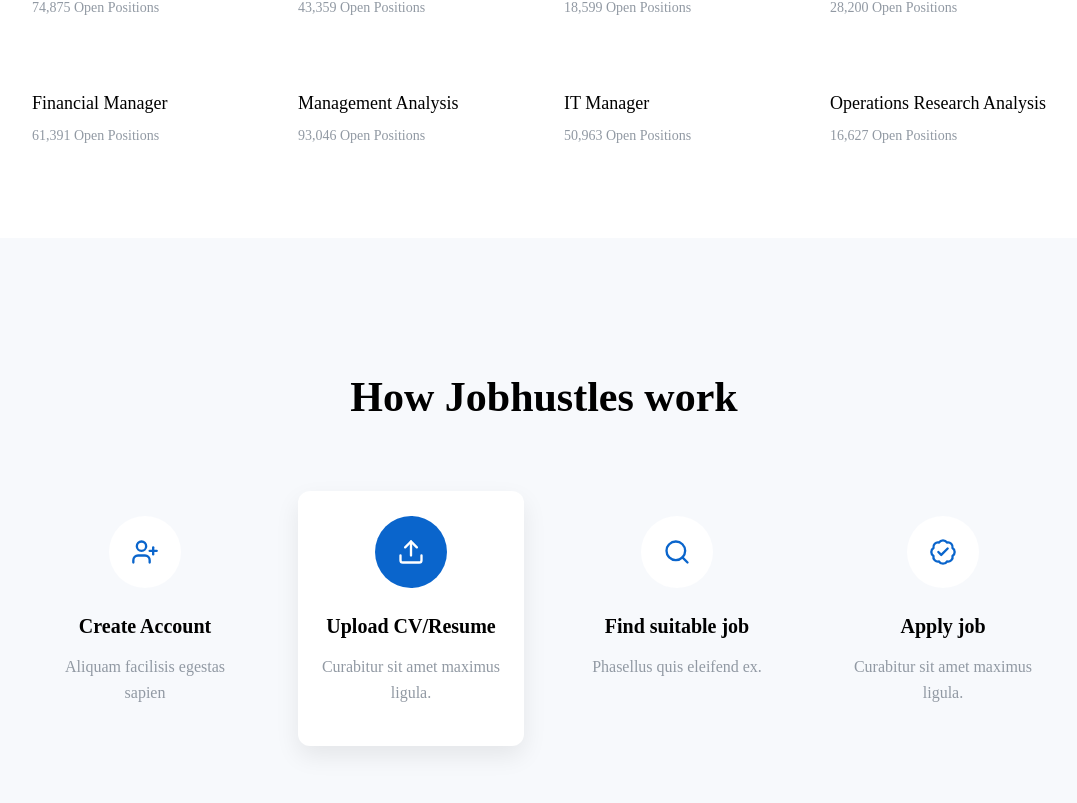
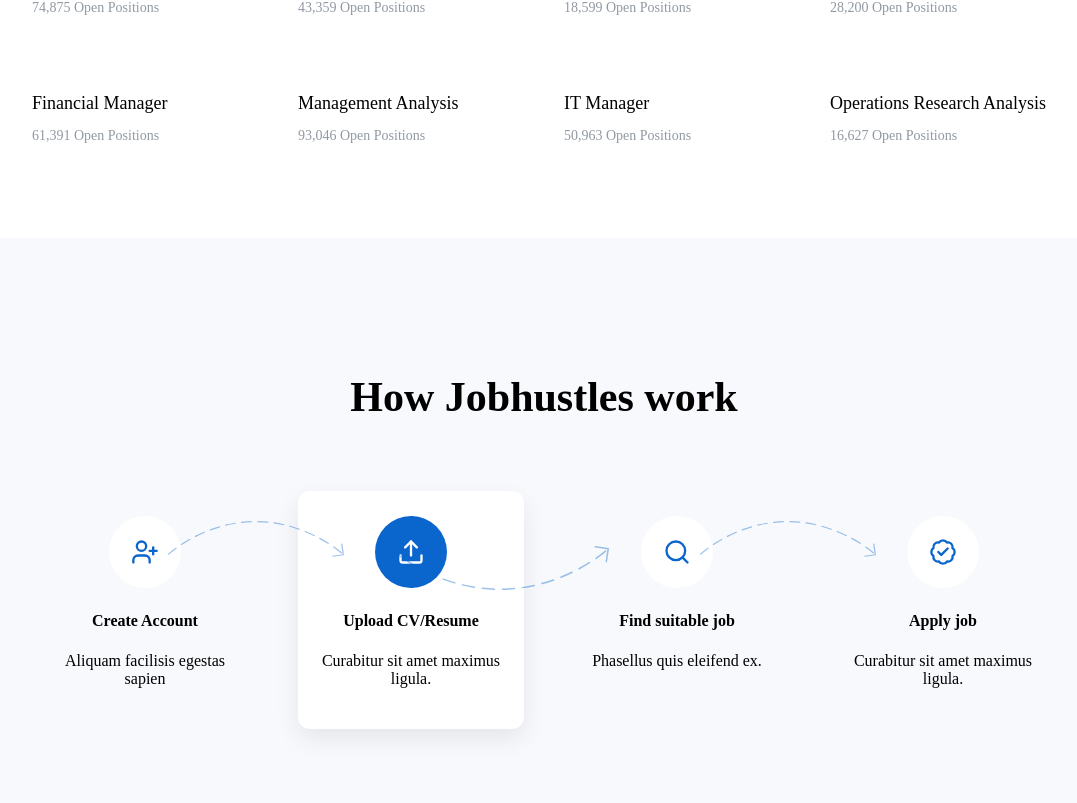
Before and after one commit to Bernerlee/Job-Hustle-Recruiting-Platform, a React (Vite) app: page / in a window 1280 px wide. Shown: the part 1345-2148 px from the top of the page, without its empty margins (96-1173 px from the left). Built offline with nearby package versions, Linux system fonts and the light colour scheme.

Commit message:
Add clsx dependency; implement StepCard component and integrate into HowItWorks; enhance MainNav with country selection; add Arrows.svg asset

```diff
--- a/package.json
+++ b/package.json
@@ -10,6 +10,7 @@
     "preview": "vite preview"
   },
   "dependencies": {
+    "clsx": "^2.1.1",
     "lucide-react": "^1.17.0",
     "react": "^19.2.6",
     "react-country-flag": "^3.1.0",
--- a/src/components/HowItWorks.jsx
+++ b/src/components/HowItWorks.jsx
@@ -1,5 +1,6 @@
 import { BadgeCheck, Search, Upload, UserPlus } from "lucide-react";
 import styles from "./HowItWorks.module.css";
+import StepCard from "./StepCard";
 
 function HowItWorks() {
   const steps = [
@@ -31,26 +32,28 @@ function HowItWorks() {
       <h2>How Jobhustles work</h2>
 
       <div className={styles.steps}>
-        {steps.map((step) => {
-          const Icon = step.icon;
+        <div className={styles.stepWrapper}>
+          <StepCard {...steps[0]} />
+          <img src="src\assets\Arrows.svg" alt="" className={styles.arrow} />
+        </div>
 
-          return (
-            <div
-              className={`${styles.card} ${step.active ? styles.activeCard : ""}`}
-              key={step.title}
-            >
-              <div
-                className={`${styles.icon} ${step.active ? styles.activeIcon : ""}`}
-              >
-                <Icon size={28} />
-              </div>
+        <div className={styles.stepWrapper}>
+          <StepCard {...steps[1]} />
+          <img
+            src="src\assets\Arrows.svg"
+            alt=""
+            className={styles.arrowReverse}
+          />
+        </div>
 
-              <h4>{step.title}</h4>
+        <div className={styles.stepWrapper}>
+          <StepCard {...steps[2]} />
+          <img src="src\assets\Arrows.svg" alt="" className={styles.arrow} />
+        </div>
 
-              <p>{step.description}</p>
-            </div>
-          );
-        })}
+        <div className={styles.stepWrapper}>
+          <StepCard {...steps[3]} />
+        </div>
       </div>
     </section>
   );
--- a/src/components/HowItWorks.module.css
+++ b/src/components/HowItWorks.module.css
@@ -53,3 +53,24 @@
   background: #0a65cc;
   color: white;
 }
+
+.stepWrapper {
+  position: relative;
+  /* border: 2px solid black; */
+}
+
+.arrow {
+  position: absolute;
+  top: 30px;
+  right: -90px;
+  width: 180px;
+  z-index: 1;
+}
+
+.arrowReverse {
+  position: absolute;
+  top: 50px;
+  right: -90px;
+  transform: scaleY(-1);
+  z-index: 1;
+}
--- a/src/components/MainNav.jsx
+++ b/src/components/MainNav.jsx
@@ -1,8 +1,30 @@
 import ReactCountryFlag from "react-country-flag";
 import styles from "./MainNav.module.css";
 import { BriefcaseBusiness, Search } from "lucide-react";
+import { useState } from "react";
 
 function MainNav() {
+  const countries = [
+    {
+      code: "IN",
+      flag: "IN",
+      name: "India",
+    },
+    {
+      code: "US",
+      flag: "US",
+      name: "USA",
+    },
+    {
+      code: "NG",
+      flag: "NG",
+      name: "Nigeria",
+    },
+  ];
+
+  const [selectedCountry, setSelectedCountry] = useState(countries[0]);
+  const [open, setOpen] = useState(false);
+
   return (
     <div className={styles.mainNav}>
       {/* Logo */}
@@ -13,10 +35,12 @@ function MainNav() {
 
       {/* Search Area */}
       <div className={styles.searchWrapper}>
+        <div>
+          {/* Selected Country */}
           <div className={styles.countrySelect}>
             <span className={styles.flag}>
               <ReactCountryFlag
-              countryCode="IN"
+                countryCode={selectedCountry.code}
                 svg
                 style={{
                   width: "20px",
@@ -25,10 +49,38 @@ function MainNav() {
               />
             </span>
 
-          <span className={styles.countryName}>India</span>
+            <span className={styles.countryName}>{selectedCountry.name}</span>
 
             <span className={styles.arrow}>&#9661;</span>
           </div>
+        </div>
+
+        {/* Dropdown */}
+        {open && (
+          <div>
+            {countries.map((country) => (
+              <div
+                key={country.code}
+                onClick={() => {
+                  setSelectedCountry(country);
+                  setOpen(false);
+                }}
+              >
+                <span>
+                  <ReactCountryFlag
+                    countryCode={country.code}
+                    svg
+                    style={{
+                      width: "20px",
+                      height: "20px",
+                    }}
+                  />
+                </span>
+                <span>{country.name}</span>
+              </div>
+            ))}
+          </div>
+        )}
 
         <Search
           style={{ marginLeft: "20px" }}
--- a/src/components/StepCard.jsx
+++ b/src/components/StepCard.jsx
@@ -1,6 +1,15 @@
+import clsx from "clsx";
 import styles from "./StepCard.module.css";
 function StepCard({ icon: Icon, title, description, active }) {
-  return <div></div>;
+  return (
+    <div className={`${styles.card} ${active ? styles.activeCard : ""}`}>
+      <div className={clsx(styles.icon, active && styles.activeIcon)}>
+        <Icon size={28} />
+      </div>
+      <h4>{title}</h4>
+      <p>{description}</p>
+    </div>
+  );
 }
 
 export default StepCard;
--- a/src/components/StepCard.module.css
+++ b/src/components/StepCard.module.css
@@ -0,0 +1,26 @@
+.card {
+  padding: 25px 20px;
+  border-radius: 12px;
+  transition: 0.3s ease;
+}
+.activeCard {
+  background: white;
+  box-shadow: 0 10px 25px rgba(0, 0, 0, 0.08);
+}
+.icon {
+  width: 72px;
+  height: 72px;
+  border-radius: 50%;
+  margin: 0 auto 24px;
+  display: flex;
+  justify-content: center;
+  align-items: center;
+  background: white;
+  color: #0a65cc;
+  cursor: pointer;
+}
+
+.activeIcon {
+  background: #0a65cc;
+  color: white;
+}
```
Also changed, not shown: src/assets/Arrows.svg (added), 1 other file (tests, documents, lock files or other folders). Lines whose indentation alone changed are shown as unchanged.
